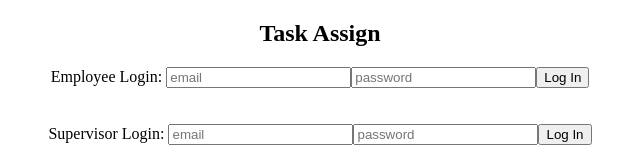
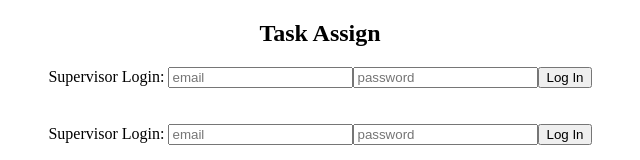
Before and after one commit to fdreith/react-project-frontend, a React (Create React App) app: page / in a window 1280 px wide. Shown: the top 160 px of the page, without its empty margins (320-960 px from the left). Built offline with nearby package versions, Linux system fonts and the light colour scheme.

Commit message:
switching from function to class to function to class

```diff
--- a/src/components/EmployeeLogin.js
+++ b/src/components/EmployeeLogin.js
@@ -1,16 +1,13 @@
 import React, { Component } from 'react'
-// import { connect } from 'react-redux'
 import { login } from '../actions/currentEmployee'
+import { connect } from 'react-redux'
 
 
 class EmployeeLogin extends Component {
-  constructor() {
-    super()
-    this.state = {
-      email: "",
-      password: ""
-    }
 
+  state = {
+    email: "",
+    password: ""
   }
 
   handleChange = event => {
@@ -18,8 +15,6 @@ class EmployeeLogin extends Component {
       [event.target.name]: event.target.value
     })
   }
-
-
 
   handleSubmit = event => {
     event.preventDefault()
@@ -29,13 +24,57 @@ class EmployeeLogin extends Component {
   render() {
     return (
       <form onSubmit={this.handleSubmit}>
-        <label>Employee Login:   </label>
-        <input placeholder="email" type="text" name="email" onChange={this.handleChange} value={this.state.email} />
-        <input placeholder="password" type="text" name="password" onChange={this.handleChange} value={this.state.password} />
+        <label>Supervisor Login:   </label>
+        <input placeholder="email" value={this.state.email} name="email" type="text" onChange={this.handleChange} />
+        <input placeholder="password" value={this.state.password} name="password" type="text" onChange={this.handleChange} />
         <input type="submit" value="Log In" />
       </form>
     )
   }
 
+
 }
-export default EmployeeLogin
+export default connect(null, { login })(EmployeeLogin)
+
+
+
+// import React from 'react'
+// import { login } from '../actions/currentEmployee'
+// import { updateLoginForm } from "../actions/loginForm.js"
+// import { connect } from 'react-redux'
+
+// const EmployeeLogin = props => {
+
+
+//   const handleChange = event => {
+//     const updatedFormData = {
+//       ...props.loginFormData,
+//       [event.target.name]: event.target.value
+//     }
+//     updateLoginForm(updatedFormData)
+//   }
+
+//   const handleSubmit = event => {
+//     event.preventDefault()
+//     login(props.loginFormData)
+//   }
+
+//   return (
+//     <div>
+//       <form onSubmit={handleSubmit}>
+//         <label>Employee Login:   </label>
+//         <input placeholder="email" value={props.loginFormData.email} type="text" name="email" onChange={handleChange} />
+//         <input placeholder="password" type="text" name="password" onChange={handleChange} value={props.loginFormData.password} />
+//         <input type="submit" value="Log In" />
+//       </form>
+//     </div>
+//   )
+
+// }
+// const mapStateToProps = state => {
+//   return {
+//     loginFormData: state.loginForm
+//   }
+// }
+
+// export default connect(mapStateToProps, { updateLoginForm, login })(EmployeeLogin)
```
